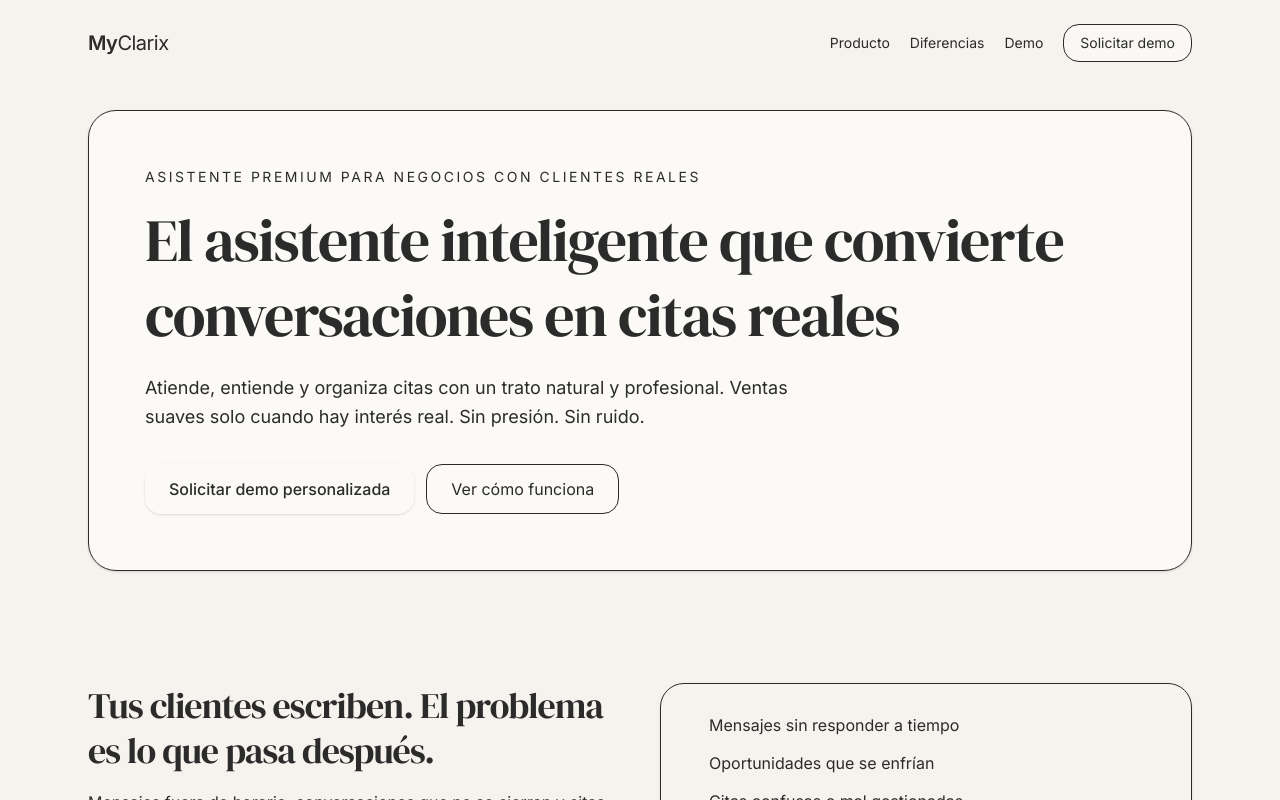
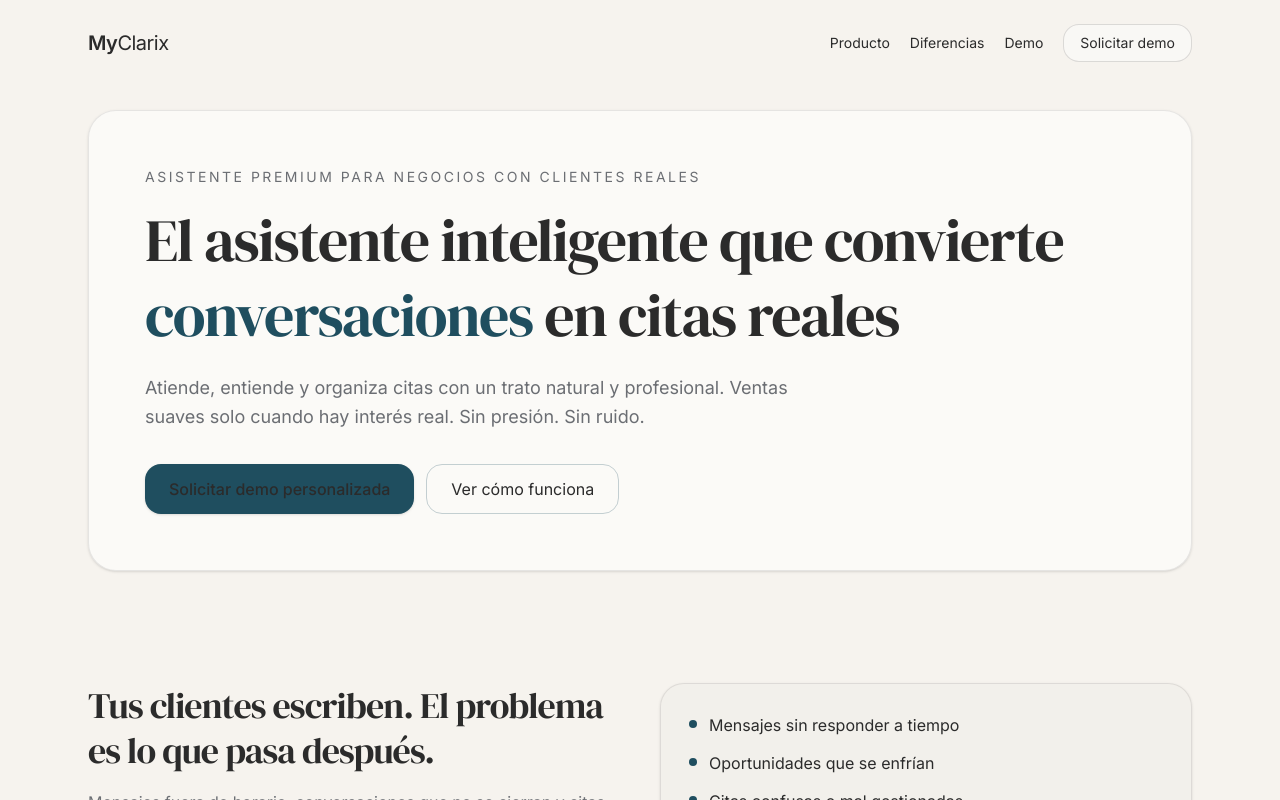
Before and after one commit to MiguelinaRos29/myclarix-web, a Next.js app: page / in a window 1280 px wide. Shown: the top 800 px of the page. Built offline with nearby package versions, Linux system fonts and the light colour scheme.

Commit message:
Fix Tailwind v4 theme colors (accent/muted/pearl)

```diff
--- a/app/globals.css
+++ b/app/globals.css
@@ -1,5 +1,18 @@
-/* Tailwind v4 – forma correcta */
 @import "tailwindcss";
+
+/* ✅ Tailwind v4: define tokens de color para usar bg-accent, text-muted, bg-pearl, etc. */
+@theme {
+  --color-ivory: #F6F3EE;
+  --color-pearl: #EDEBE6;
+  --color-charcoal: #2B2B2B;
+  --color-muted: #6B6E73;
+
+  --color-accent: #1F4E5F;
+  --color-accentDark: #163C4A;
+
+  /* fondo suave */
+  --color-accentSoft: rgba(31, 78, 95, 0.12);
+}
 
 /* Tipografías base */
 :root {
@@ -9,8 +22,8 @@
 
 body {
   font-family: var(--font-sans);
-  background-color: #F6F3EE; /* marfil */
-  color: #2B2B2B; /* charcoal */
+  background-color: var(--color-ivory);
+  color: var(--color-charcoal);
 }
 
 h1, h2, h3 {
--- a/tailwind.config.ts
+++ b/tailwind.config.ts
@@ -6,19 +6,7 @@ export default {
     "./components/**/*.{js,ts,jsx,tsx,mdx}",
   ],
   theme: {
-    extend: {
-      colors: {
-        ivory: "#F6F3EE",
-        pearl: "#EDEBE6",
-        charcoal: "#2B2B2B",
-        muted: "#6B6E73",
-
-        // ✅ Acento con más vida
-        accent: "#1F4E5F",
-        accentDark: "#163C4A",
-        accentSoft: "rgba(31, 78, 95, 0.12)",
-      },
-    },
+    extend: {},
   },
   plugins: [],
 } satisfies Config;
```
Also changed, not shown: app/page.tsx (+3 -13 lines).
